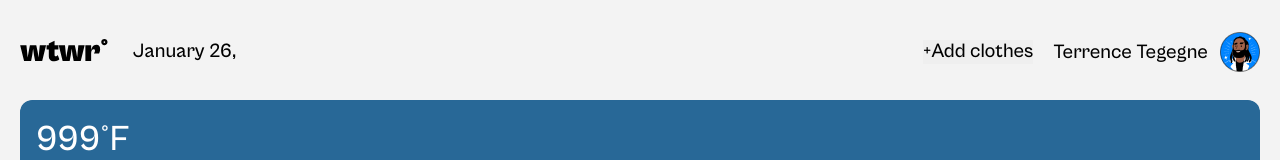
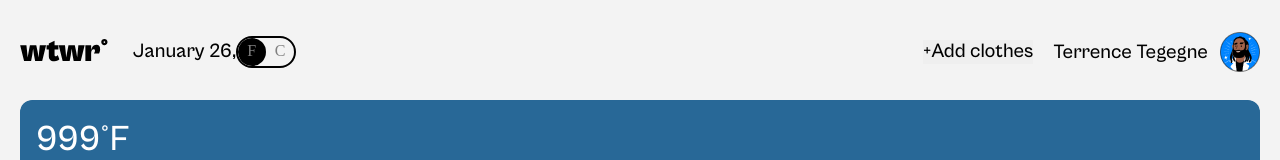
Before and after one commit to Aaronicle/se_project_react, a React (Vite) app: page / in a window 1280 px wide. Shown: the top 160 px of the page. Built offline with nearby package versions, Linux system fonts and the light colour scheme; no server answers.

Commit message:
project 11 toggle switch

```diff
--- a/src/components/Header/Header.jsx
+++ b/src/components/Header/Header.jsx
@@ -1,6 +1,7 @@
 import "./Header.css";
 import logo from "../../assets/Logo.svg";
 import avatar from "../../assets/Avatar.png";
+import ToggleSwitch from "../ToggleSwitch/ToggleSwitch";
 
 function Header({ handleAddClick, weatherData }) {
   const currentDate = new Date().toLocaleString("default", {
@@ -14,6 +15,7 @@
       <p className="header__date-and-location">
         {currentDate}, {weatherData.city}
       </p>
+      <ToggleSwitch />
       <button
         onClick={handleAddClick}
         type="button"
@@ -21,6 +23,7 @@
       >
         +Add clothes
       </button>
+
       <div className="header__user-container">
         <p className="header__username">Terrence Tegegne</p>
         <img src={avatar} alt="Terrence Tegegne" className="header__avatar" />
--- /dev/null
+++ b/src/components/ToggleSwitch/ToggleSwitch.css
@@ -0,0 +1,41 @@
+.toggle-switch {
+  width: 56px;
+  height: 28px;
+  border: 2px solid black;
+  border-radius: 20px;
+  cursor: pointer;
+  overflow: hidden;
+  position: relative;
+}
+
+.toggle-switch__checkbox {
+  opacity: 0;
+}
+
+.toggle-switch__circle {
+  background-color: black;
+  width: 28px;
+  height: 28px;
+  position: absolute;
+  border-radius: 50%;
+  left: 0;
+  transition: all 0.2s;
+}
+
+.toggle-switch__text {
+  position: absolute;
+  color: gray;
+  top: 4px;
+}
+
+.toggle-switch__text_C {
+  right: 9px;
+}
+
+.toggle-switch__text_F {
+  left: 9px;
+}
+
+.toggle-switch__checkbox:checked ~ .toggle-switch__circle {
+  left: 28px;
+}
--- /dev/null
+++ b/src/components/ToggleSwitch/ToggleSwitch.jsx
@@ -0,0 +1,12 @@
+import "./ToggleSwitch.css";
+
+export default function ToggleSwitch() {
+  return (
+    <label htmlFor="" className="toggle-switch">
+      <input type="checkbox" className="toggle-switch__checkbox" />
+      <span className="toggle-switch__circle"></span>
+      <span className="toggle-switch__text toggle-switch__text_F">F</span>
+      <span className="toggle-switch__text toggle-switch__text_C">C</span>
+    </label>
+  );
+}
```
